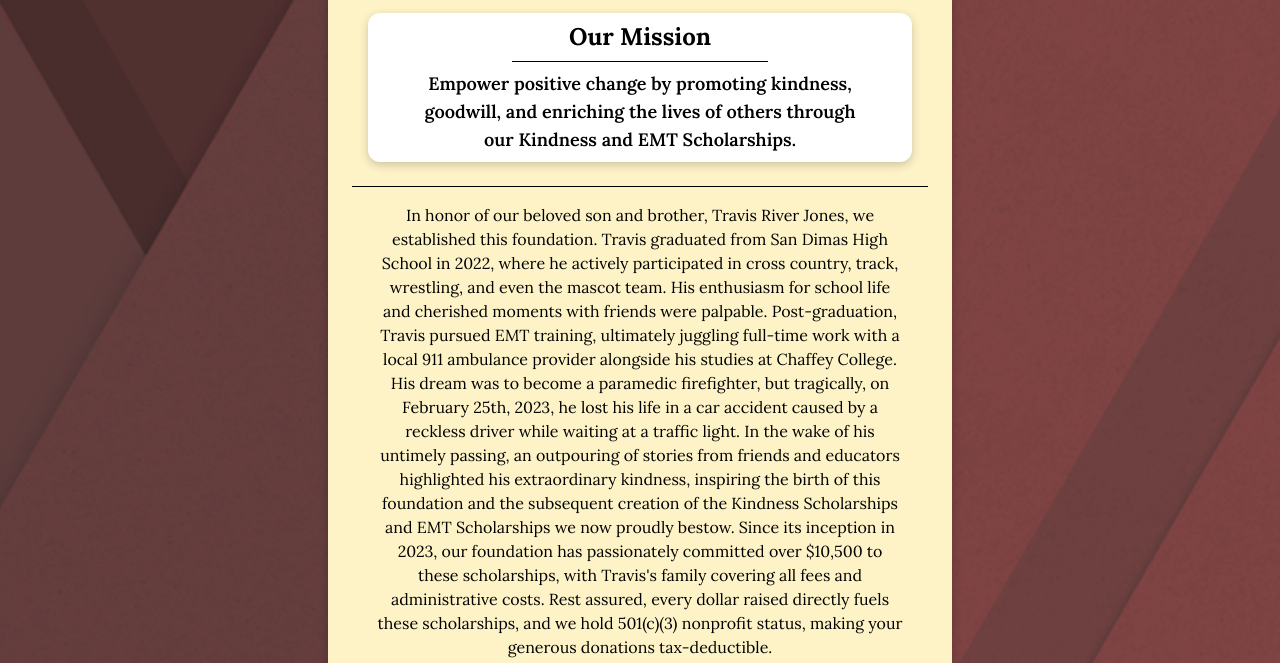
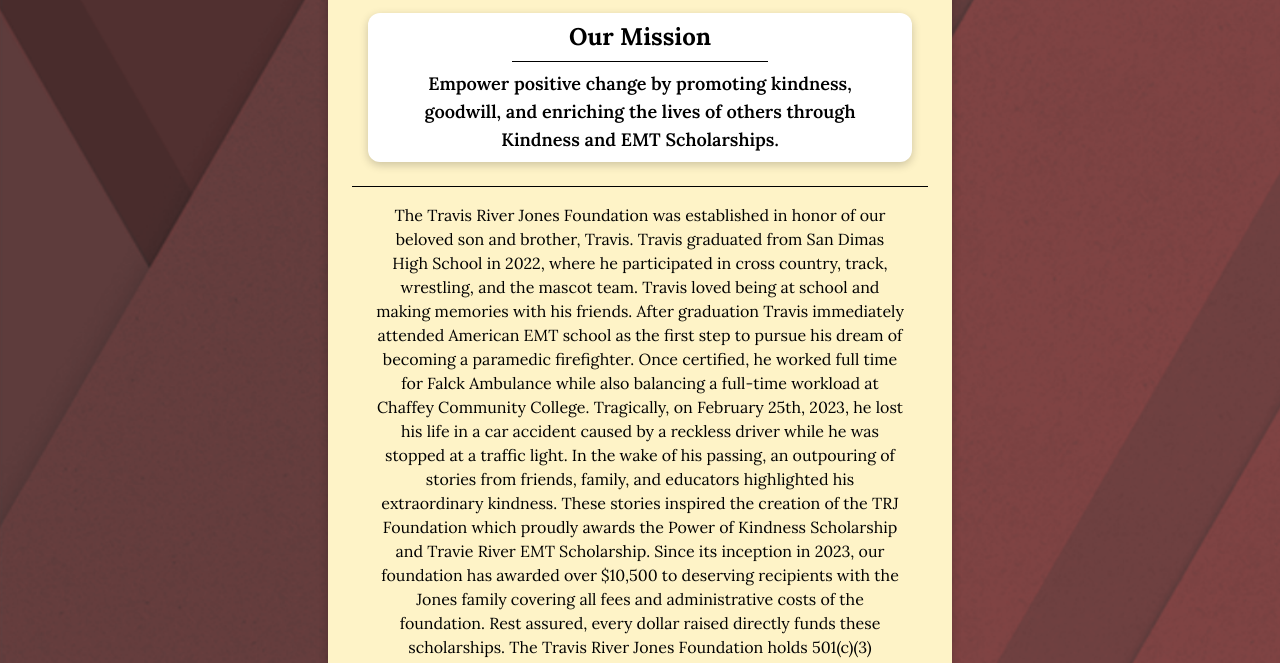
Before and after one commit to brandonmcconathy/Travis-River-Jones-Foundation, a Next.js app: page /about in a window 1280 px wide. Shown: the part 255-918 px from the top of the page. Built offline with nearby package versions, Linux system fonts and the light colour scheme; no server answers.

Commit message:
Updated about paragraph

```diff
--- a/src/app/about/page.jsx
+++ b/src/app/about/page.jsx
@@ -6,10 +6,10 @@
         <div className="bg-white px-4 py-2 rounded-xl mx-4 mt-4 box-pop text-center">
           <h1 className="font-bold text-2xl">Our Mission</h1>
           <hr className="border-black my-2 w-3/4 mx-auto md:w-1/2"></hr>
-          <p className="px-6 text-lg font-semibold">Empower positive change by promoting kindness, goodwill, and enriching the lives of others through our Kindness and EMT Scholarships.</p>
+          <p className="px-6 text-lg font-semibold">Empower positive change by promoting kindness, goodwill, and enriching the lives of others through Kindness and EMT Scholarships.</p>
         </div>
         <hr className="border-black mt-6 mb-4"></hr>
-        <p className="px-6 pb-5 text-center text-sm sm:text-base">In honor of our beloved son and brother, Travis River Jones, we established this foundation. Travis graduated from San Dimas High School in 2022, where he actively participated in cross country, track, wrestling, and even the mascot team. His enthusiasm for school life and cherished moments with friends were palpable. Post-graduation, Travis pursued EMT training, ultimately juggling full-time work with a local 911 ambulance provider alongside his studies at Chaffey College. His dream was to become a paramedic firefighter, but tragically, on February 25th, 2023, he lost his life in a car accident caused by a reckless driver while waiting at a traffic light. In the wake of his untimely passing, an outpouring of stories from friends and educators highlighted his extraordinary kindness, inspiring the birth of this foundation and the subsequent creation of the Kindness Scholarships and EMT Scholarships we now proudly bestow. Since its inception in 2023, our foundation has passionately committed over $10,500 to these scholarships, with Travis's family covering all fees and administrative costs. Rest assured, every dollar raised directly fuels these scholarships, and we hold 501(c)(3) nonprofit status, making your generous donations tax-deductible.</p>
+        <p className="px-6 pb-5 text-center text-sm sm:text-base">The Travis River Jones Foundation was established in honor of our beloved son and brother, Travis. Travis graduated from San Dimas High School in 2022, where he participated in cross country, track, wrestling, and the mascot team. Travis loved being at school and making memories with his friends. After graduation Travis immediately attended American EMT school as the first step to pursue his dream of becoming a paramedic firefighter. Once certified, he worked full time for Falck Ambulance while also balancing a full-time workload at Chaffey Community College. Tragically, on February 25th, 2023, he lost his life in a car accident caused by a reckless driver while he was stopped at a traffic light. In the wake of his passing, an outpouring of stories from friends, family, and educators highlighted his extraordinary kindness. These stories inspired the creation of the TRJ Foundation which proudly awards the Power of Kindness Scholarship  and Travie River EMT Scholarship. Since its inception in 2023, our foundation has awarded over $10,500 to deserving recipients  with the Jones family covering all fees and administrative costs of the foundation. Rest assured, every dollar raised directly funds these scholarships. The Travis River Jones Foundation holds 501(c)(3) nonprofit status, making your generous donations tax-deductible.</p>
       </div>
     </div>
   )
```
